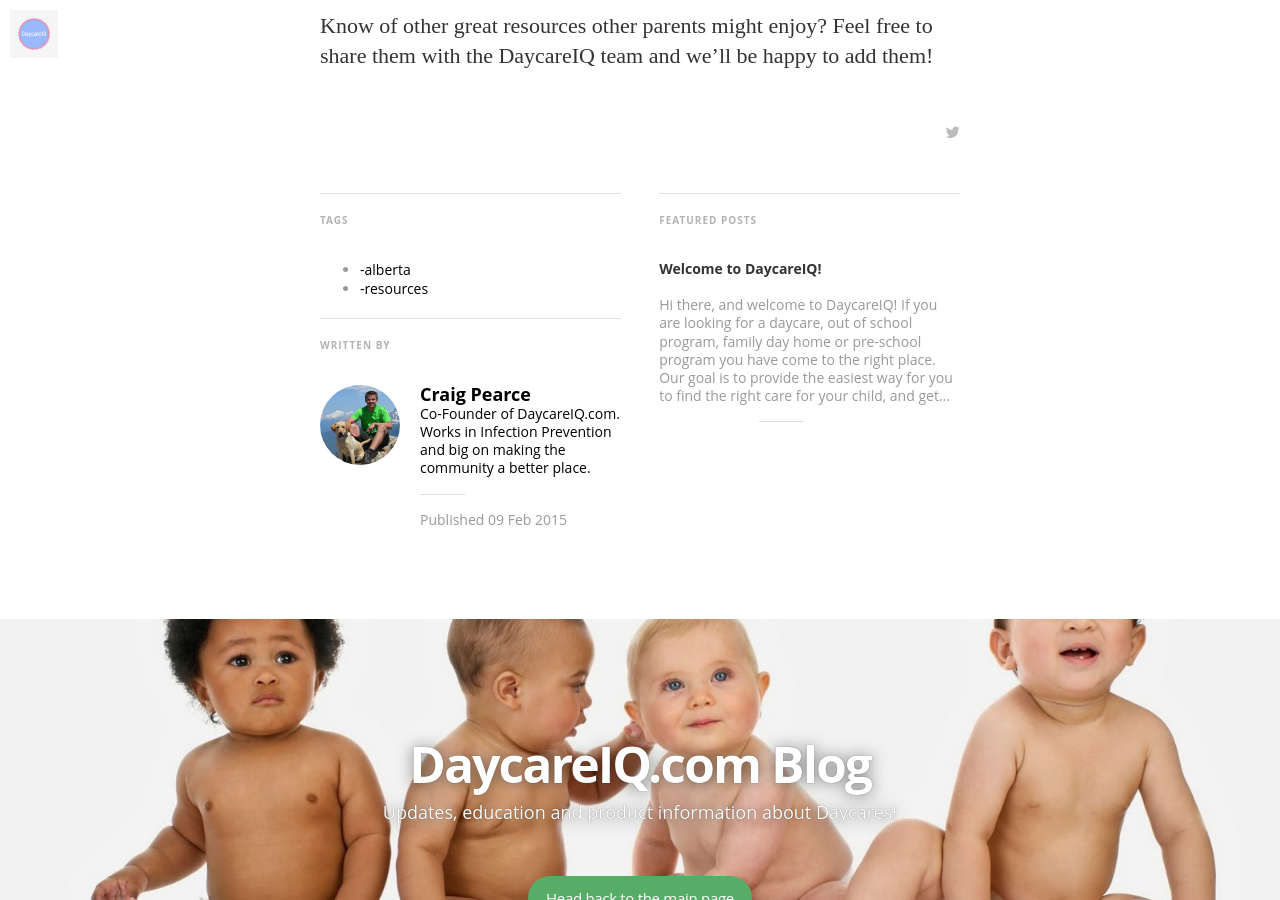
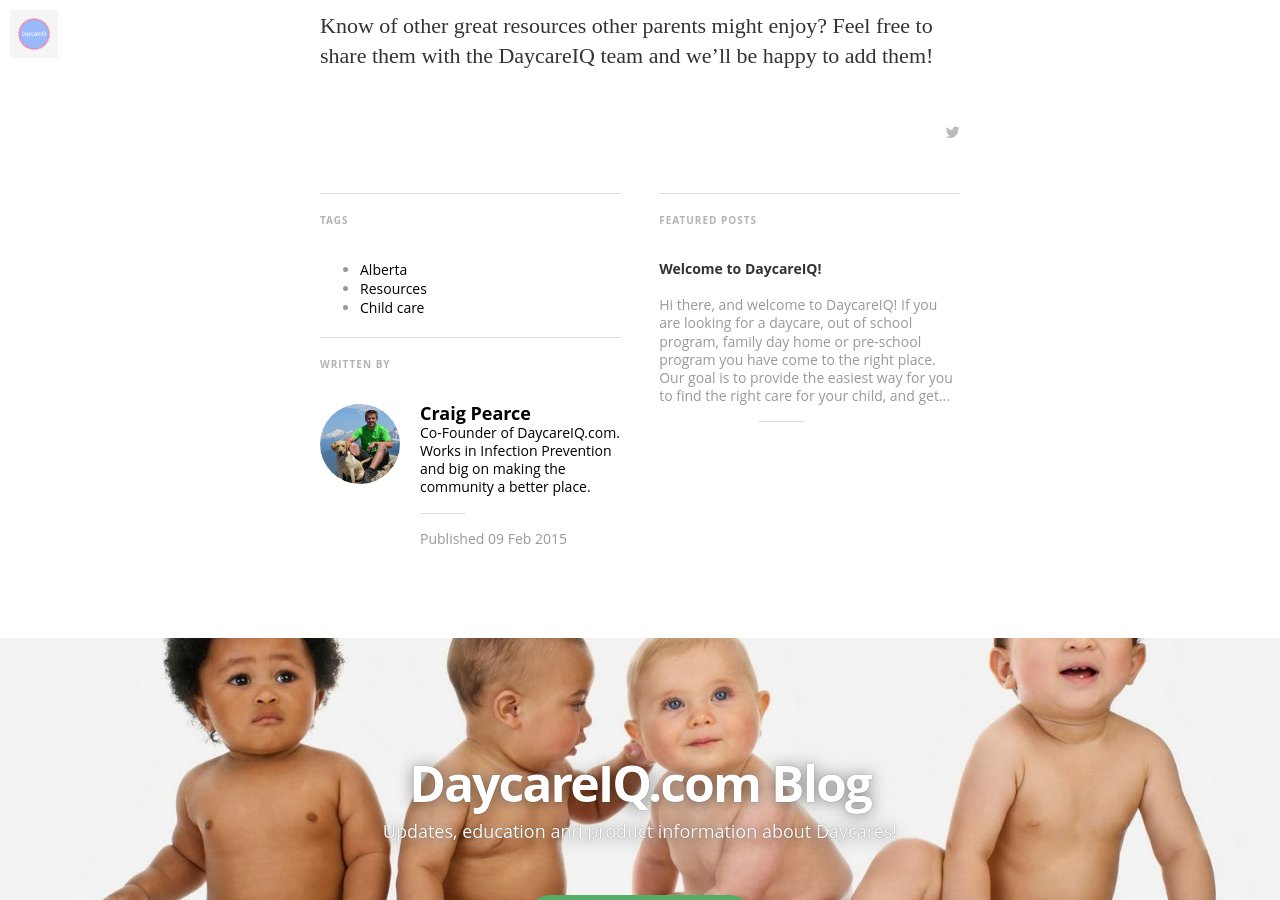
Before and after one commit to DaycareIQ/blog.daycareiq.com, a Jekyll site: the page built from _posts/2015-02-09-Resources-For-Parents.md, in a window 1280 px wide and 900 px high, scrolled down 2255 px. Built offline with Jekyll 4.4.1, drawn with Linux system fonts in a browser that asks for light colours; nearby versions of some CDN libraries; some web fonts are replaced; Markdown is read by kramdown in place of the engine named in the settings; some of the changed lines change nothing that is shown.

Commit message:
updating tags and description

```diff
--- a/_posts/2015-02-09-Resources-For-Parents.md
+++ b/_posts/2015-02-09-Resources-For-Parents.md
@@ -1,8 +1,9 @@
 ---
 tags:
-  -alberta
-  -resources
-description: Here is where you can go when you need more information about child care in Alberta.
+  - alberta
+  - resources
+  - child care
+description: Providing links for when you need more information about child care in Alberta.
 author: cp
 published: true
 ---
```
